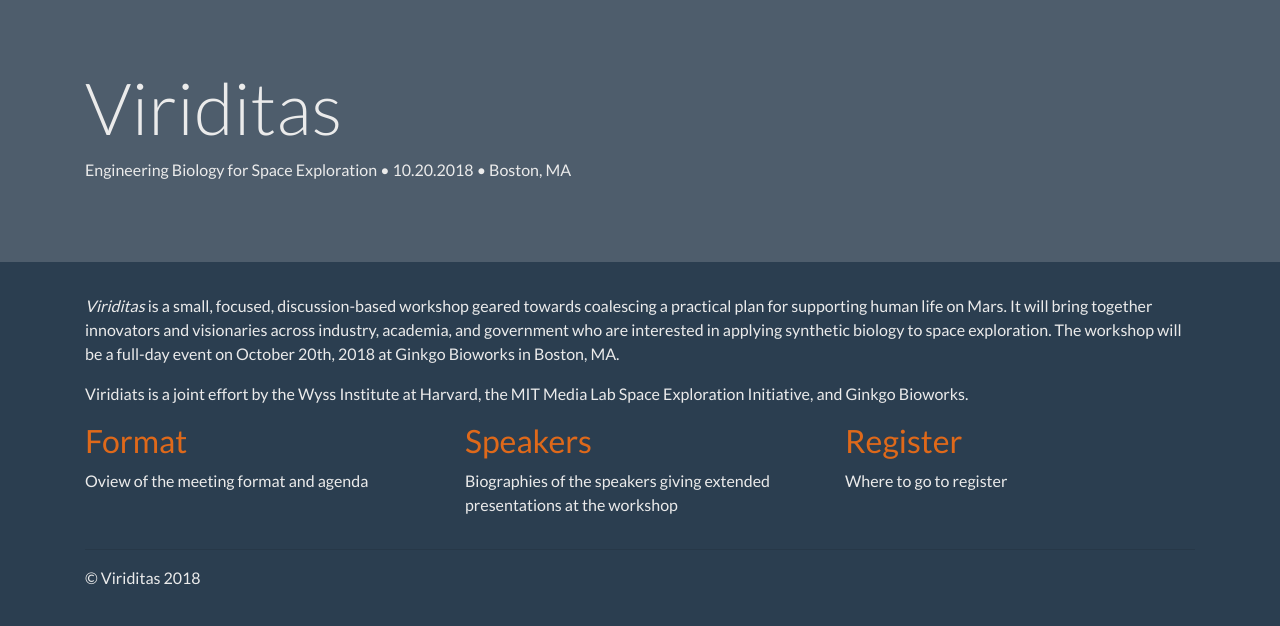
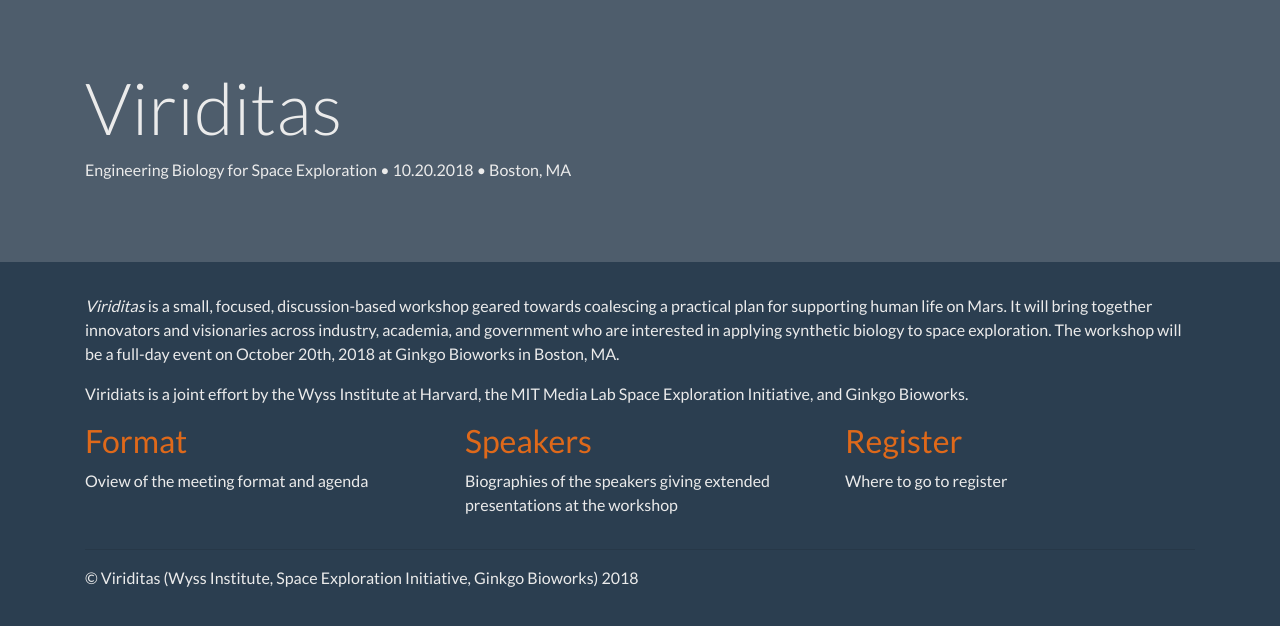
Before and after one commit to viriditas-org/viriditas-org.github.io, a Jekyll site: the page built from index.md, in a window 1280 px wide. Shown: the top 626 px of the page. Built offline with Jekyll 4.4.1, drawn with Linux system fonts in a browser that asks for light colours; nearby versions of some CDN libraries.

Commit message:
Expand byline

```diff
--- a/_includes/footer.html
+++ b/_includes/footer.html
@@ -1,4 +1,4 @@
 <footer class="container">
   <hr>
-  <p>&copy; Viriditas 2018</p>
+  <p>&copy; Viriditas (Wyss Institute, Space Exploration Initiative, Ginkgo Bioworks)  2018</p>
 </footer>
```
